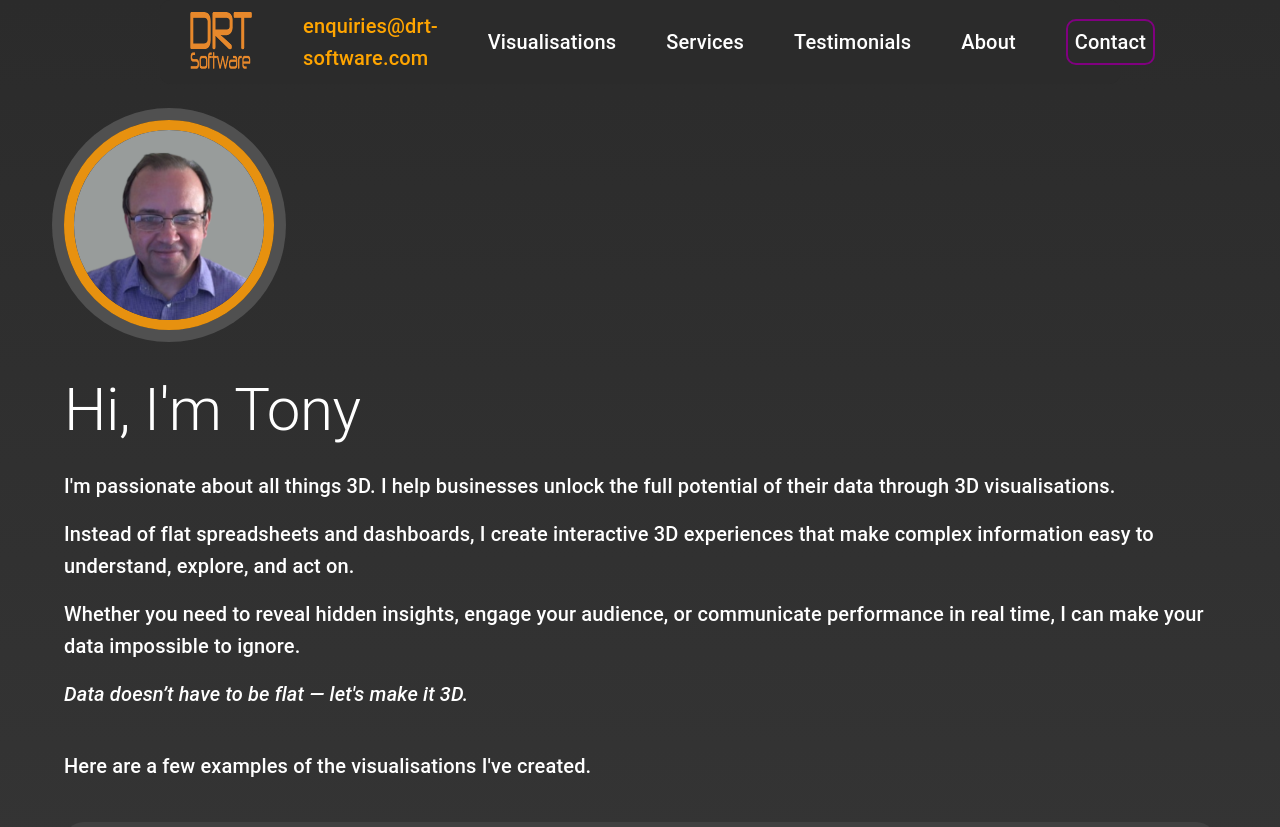
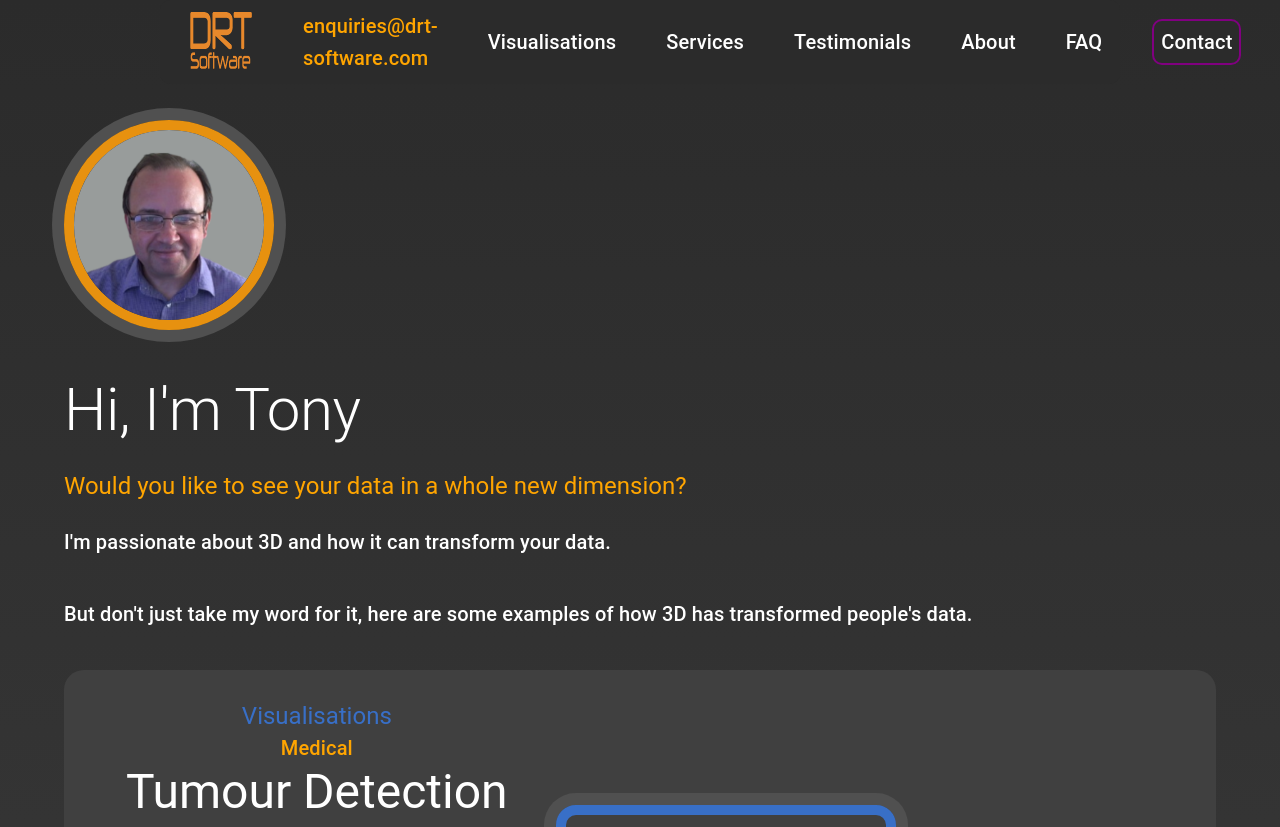
Before and after one commit to DoctorTone/drt_software_ltd, a React (Vite) app: page / in a window 1280 px wide. Shown: the top 827 px of the page. Built offline with nearby package versions, Linux system fonts and the light colour scheme; grey boxes are pictures that could not be loaded.

Commit message:
Updated text and nav bar

```diff
--- a/src/components/About.tsx
+++ b/src/components/About.tsx
@@ -30,7 +30,7 @@ const About = () => {
               and virtual reality. I help teams turn complex datasets and ideas
               into immersive, engaging experiences. I've partnered with
               industry, academia, startups, solopreneurs and organisations to
-              create real-world applications.
+              create stunning real-world applications.
             </Typography>
           </Grid>
         </Grid>
--- a/src/components/NavBar.tsx
+++ b/src/components/NavBar.tsx
@@ -121,6 +121,12 @@ const NavBar = () => {
                   About
                 </MenuItem>
                 <MenuItem
+                  className="sectionMobile"
+                  onClick={() => handleClose(4)}
+                >
+                  FAQ
+                </MenuItem>
+                <MenuItem
                   component="button"
                   onClick={handleOpenModal}
                   sx={{
@@ -210,6 +216,17 @@ const NavBar = () => {
                 </Typography>
                 <Typography
                   variant="h6"
+                  className="section"
+                  sx={{
+                    textDecoration: "none",
+                    color: "white",
+                    cursor: "pointer",
+                  }}
+                >
+                  FAQ
+                </Typography>
+                <Typography
+                  variant="h6"
                   component="button"
                   onClick={handleOpenModal}
                   sx={{
--- a/src/components/TopSection.tsx
+++ b/src/components/TopSection.tsx
@@ -15,22 +15,11 @@ const TopSection = () => {
           </Typography>
         </Grid>
       </Grid>
+      <Typography variant="h5" sx={{ mt: 3, color: "orange" }}>
+        Would you like to see your data in a whole new dimension?
+      </Typography>
       <Typography variant="h6" sx={{ mt: 3 }}>
-        I'm passionate about all things 3D. I help businesses unlock the full
-        potential of their data through 3D visualisations.
-      </Typography>
-      <Typography variant="h6" sx={{ mt: 2 }}>
-        Instead of flat spreadsheets and dashboards, I create interactive 3D
-        experiences that make complex information easy to understand, explore,
-        and act on.
-      </Typography>
-      <Typography variant="h6" sx={{ mt: 2 }}>
-        Whether you need to reveal hidden insights, engage your audience, or
-        communicate performance in real time, I can make your data impossible to
-        ignore.
-      </Typography>
-      <Typography variant="h6" sx={{ mt: 2, fontStyle: "italic" }}>
-        Data doesn’t have to be flat — let's make it 3D.
+        I'm passionate about 3D and how it can transform your data.
       </Typography>
     </Container>
   );
--- a/src/components/WorkIntro.tsx
+++ b/src/components/WorkIntro.tsx
@@ -5,7 +5,8 @@ const WorkIntro = () => {
   return (
     <Container>
       <Typography variant="h6" sx={{ mt: 3 }} id="projects_page">
-        Here are a few examples of the visualisations I've created.
+        But don't just take my word for it, here are some examples of how 3D has
+        transformed people's data.
       </Typography>
     </Container>
   );
```
